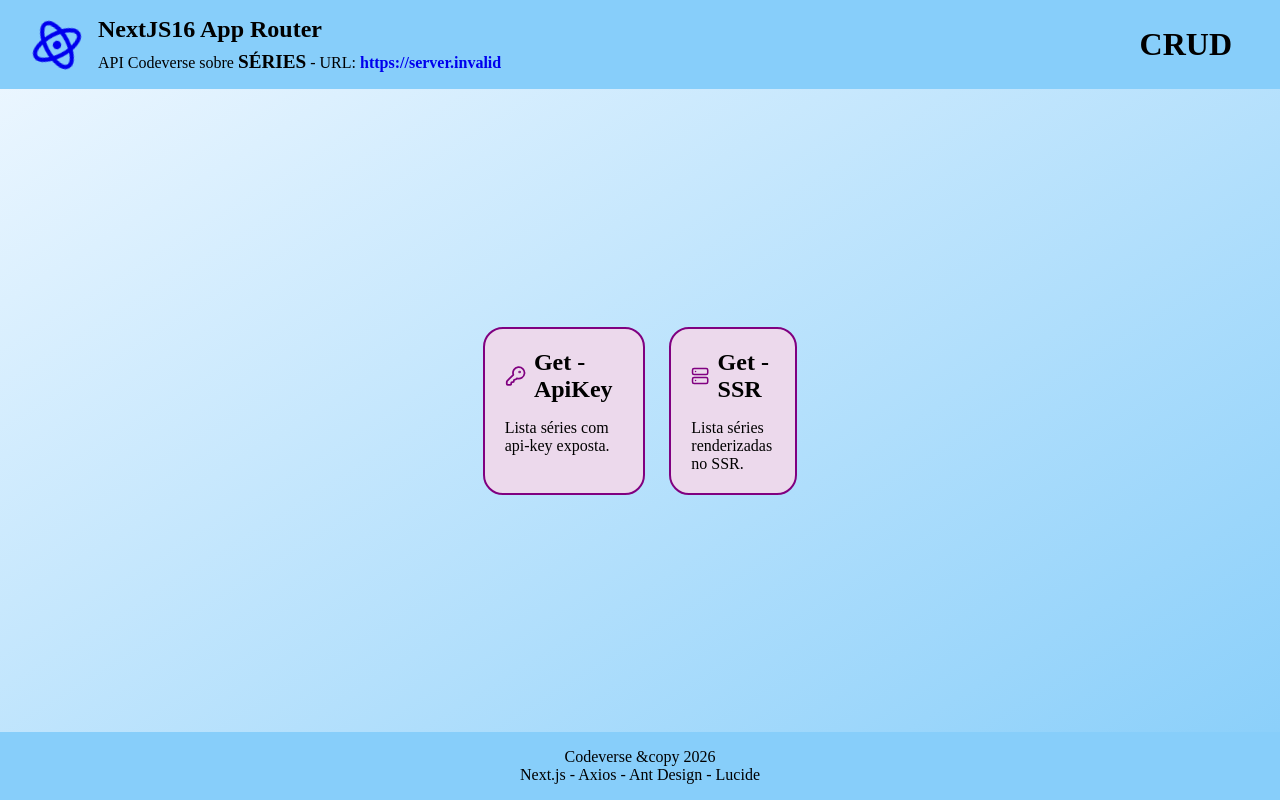
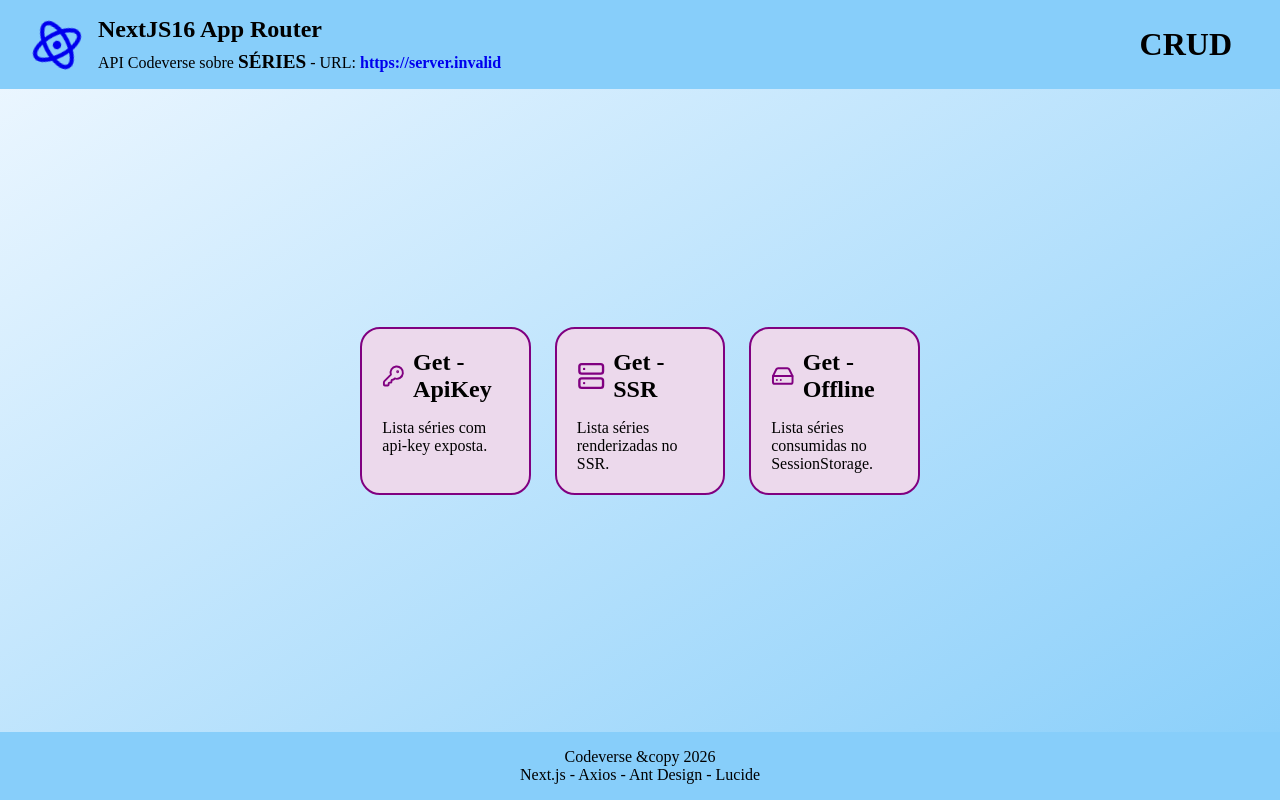
Before and after one commit to mariabragaf/atividade-next-crud, a Next.js app: page / in a window 1280 px wide. Built offline with nearby package versions, Linux system fonts and the light colour scheme; no server answers; what @ant-design/nextjs-registry would draw is missing.

Commit message:
feat: card 3

```diff
--- a/src/data/crud.js
+++ b/src/data/crud.js
@@ -1,4 +1,4 @@
-import { KeyRound, Server } from 'lucide-react';
+import { KeyRound, Server, HardDrive } from 'lucide-react';
 
 export const examples = [
     {
@@ -16,6 +16,14 @@ export const examples = [
         description: 'Lista séries renderizadas no SSR.',
         color: 'purple',
         Icon: Server,
+    },
+    {
+        id: 3,
+        method: 'Offline',
+        verb: 'Get',
+        description: 'Lista séries consumidas no SessionStorage.',
+        color: 'purple',
+        Icon: HardDrive,
     }
 ];
 
```
